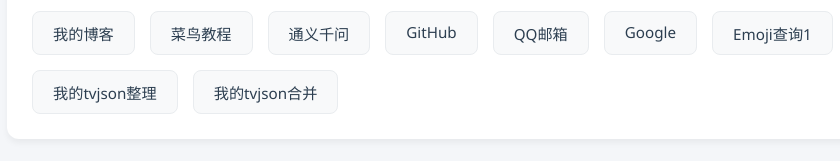
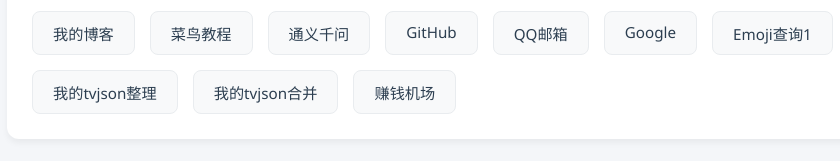
Before and after one commit to Lucky4013/Lucky4013.github.io, a plain HTML site: page index.html in a window 1280 px wide. Shown: the part 234-395 px from the top of the page, without its empty margins (133-973 px from the left). Drawn offline with Linux system fonts and the light colour scheme.

Commit message:
Add pqjc.site to my group.

```diff
--- a/index.html
+++ b/index.html
@@ -125,6 +125,7 @@
                 <a href="https://getemoji.com/" class="link-item" target="_blank">Emoji查询1</a>
                 <a href="MyTvjson/tvjson_convert.html" class="link-item" target="_blank">我的tvjson整理</a>
                 <a href="MyTvjson/SitesJsonMerge.html" class="link-item" target="_blank">我的tvjson合并</a>
+                <a href="https://dash.pqjc.site/" class="link-item" target="_blank">赚钱机场</a>
 
             </div>
         </div>
```
